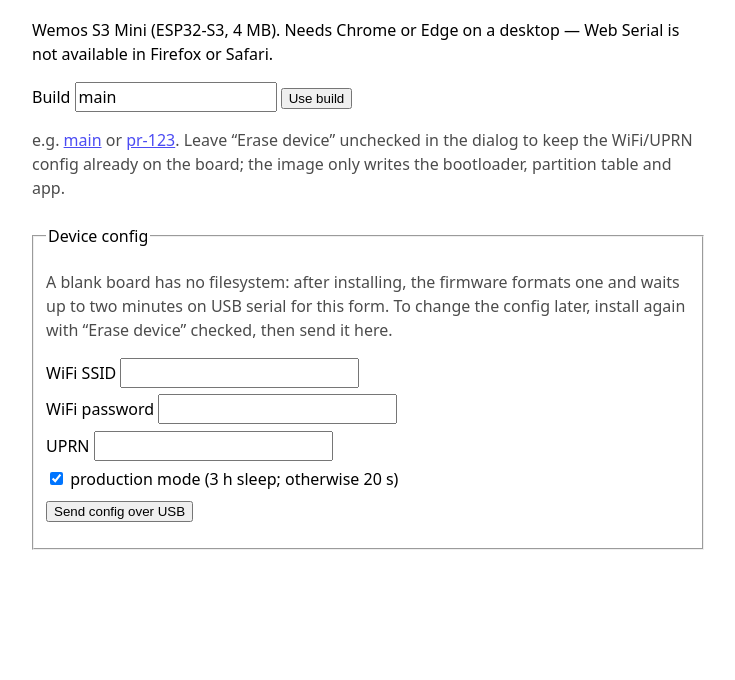
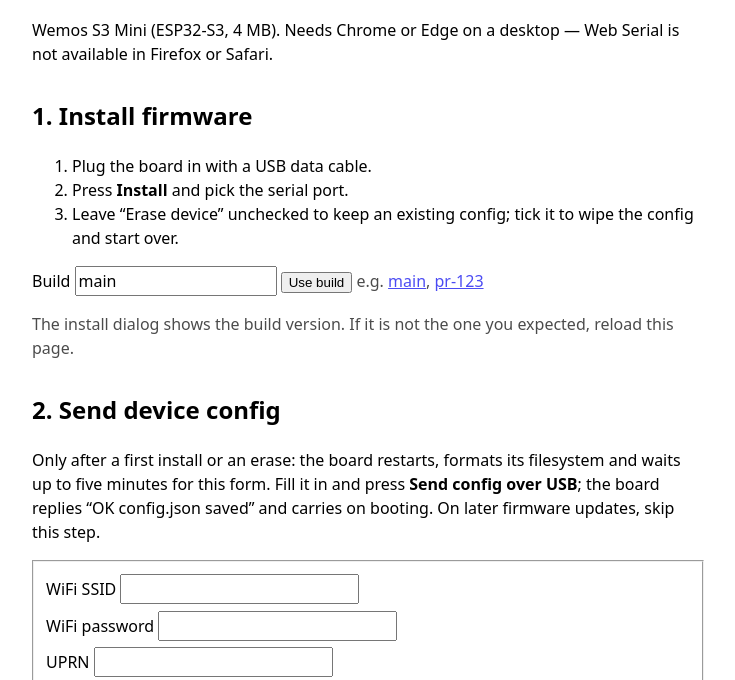
Before and after one commit to robberwick/bindicexeter, a plain HTML site: page flasher/index.html in a window 1280 px wide. Shown: the part 99-779 px from the top of the page, without its empty margins (272-1007 px from the left). Drawn offline with Linux system fonts and the light colour scheme.

Commit message:
Clarify flasher steps and cache-bust the flash image
Number the install and config steps, note the five-minute provisioning
window, and version the manifest part path so a browser cannot reuse a
cached firmware.bin after a rebuild.

```diff
--- a/flasher/index.html
+++ b/flasher/index.html
@@ -8,32 +8,38 @@
   body { font: 16px/1.5 system-ui, sans-serif; max-width: 42rem; margin: 3rem auto; padding: 0 1rem; }
   .muted { opacity: 0.7; }
   input { font: inherit; }
-  fieldset { margin: 1.5rem 0; }
+  h2 { margin-top: 2rem; }
+  fieldset { margin: 0; }
   fieldset label { display: block; margin: 0.4rem 0; }
+  #status { min-height: 1.5rem; }
 </style>
 <script type="module" src="https://unpkg.com/esp-web-tools@10.5.2/dist/web/install-button.js?module"></script>
 </head>
 <body>
 <h1>bindicexeter flasher</h1>
 <p>Wemos S3 Mini (ESP32-S3, 4&nbsp;MB). Needs Chrome or Edge on a desktop &mdash; Web Serial is not available in Firefox or Safari.</p>
+
+<h2>1. Install firmware</h2>
+<ol>
+  <li>Plug the board in with a USB data cable.</li>
+  <li>Press <strong>Install</strong> and pick the serial port.</li>
+  <li>Leave &ldquo;Erase device&rdquo; unchecked to keep an existing config; tick it to wipe the config and start over.</li>
+</ol>
 <p>
-  <label>Build <input id="ref" size="16" spellcheck="false" autocomplete="off"></label>
+  Build <input id="ref" size="16" spellcheck="false" autocomplete="off">
   <button id="apply">Use build</button>
-</p>
-<p class="muted">
-  e.g. <a href="?ref=main">main</a> or <a href="?ref=pr-123">pr-123</a>.
-  Leave &ldquo;Erase device&rdquo; unchecked in the dialog to keep the WiFi/UPRN config already on the board;
-  the image only writes the bootloader, partition table and app.
+  <span class="muted">e.g. <a href="?ref=main">main</a>, <a href="?ref=pr-123">pr-123</a></span>
 </p>
 <esp-web-install-button id="installer"></esp-web-install-button>
+<p class="muted">The install dialog shows the build version. If it is not the one you expected, reload this page.</p>
 
+<h2>2. Send device config</h2>
+<p>
+  Only after a first install or an erase: the board restarts, formats its filesystem and waits up to five minutes
+  for this form. Fill it in and press <strong>Send config over USB</strong>; the board replies
+  &ldquo;OK config.json saved&rdquo; and carries on booting. On later firmware updates, skip this step.
+</p>
 <fieldset>
-  <legend>Device config</legend>
-  <p class="muted">
-    A blank board has no filesystem: after installing, the firmware formats one and waits up to two minutes
-    on USB serial for this form. To change the config later, install again with &ldquo;Erase device&rdquo;
-    checked, then send it here.
-  </p>
   <label>WiFi SSID <input id="ssid" autocomplete="off"></label>
   <label>WiFi password <input id="password" type="password" autocomplete="off"></label>
   <label>UPRN <input id="uprn" inputmode="numeric" autocomplete="off"></label>
@@ -41,6 +47,10 @@
   <button id="send">Send config over USB</button>
   <p id="status" class="muted"></p>
 </fieldset>
+<p class="muted">
+  No reply? Press the board's RST button, then send again. A board that already has a config does not wait, so
+  tick &ldquo;Erase device&rdquo; in step 1 first if you want to change it.
+</p>
 
 <script>
   const installer = document.getElementById('installer');
@@ -48,7 +58,8 @@
 
   function apply() {
     const ref = input.value.trim().replace(/^\/+|\/+$/g, '') || 'main';
-    installer.manifest = `${ref}/manifest.json`;
+    // The timestamp keeps a previously cached manifest/build from being reused.
+    installer.manifest = `${ref}/manifest.json?t=${Date.now()}`;
     history.replaceState(null, '', `?ref=${encodeURIComponent(ref)}`);
   }
 
```
Also changed, not shown: 3 other files.
